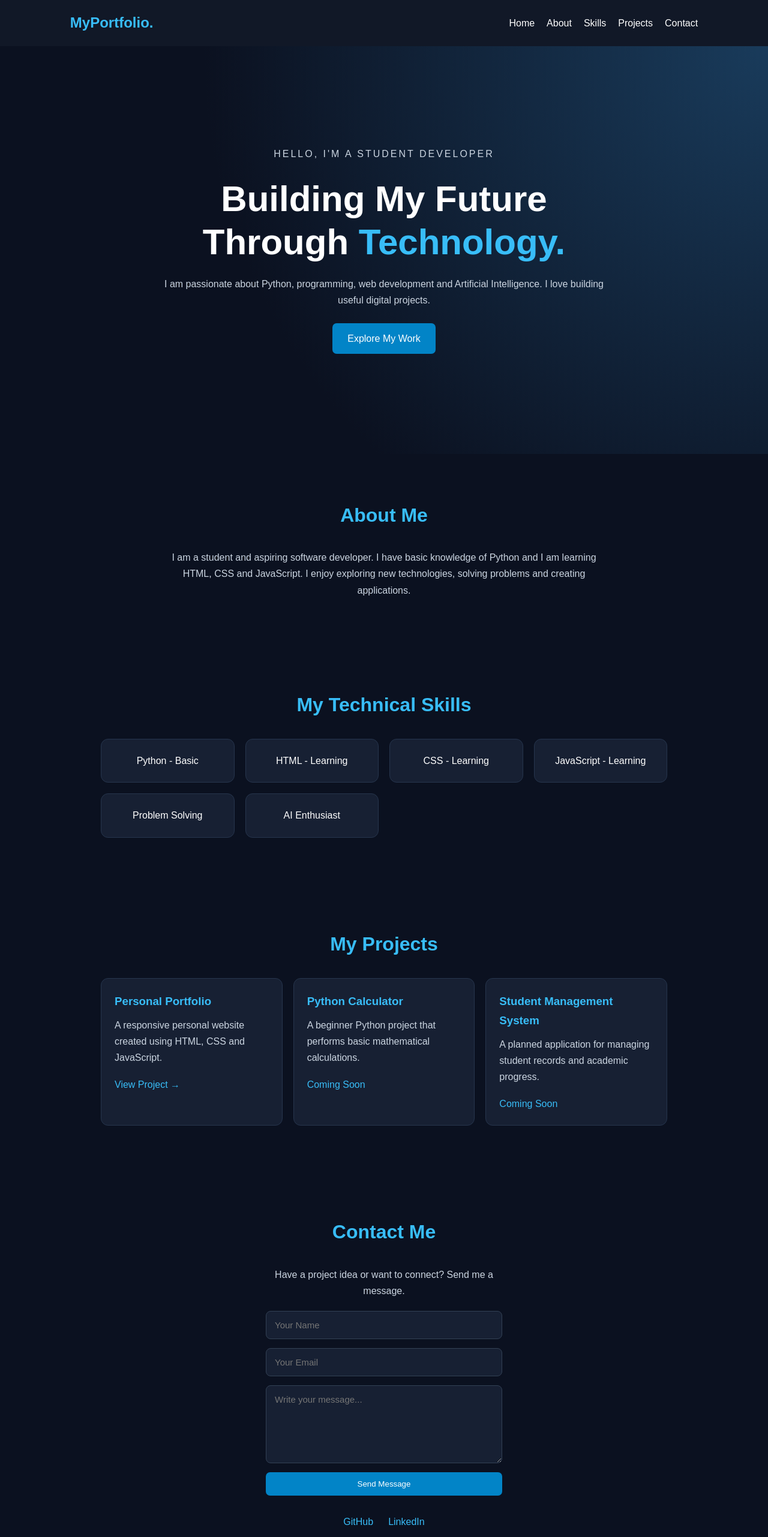
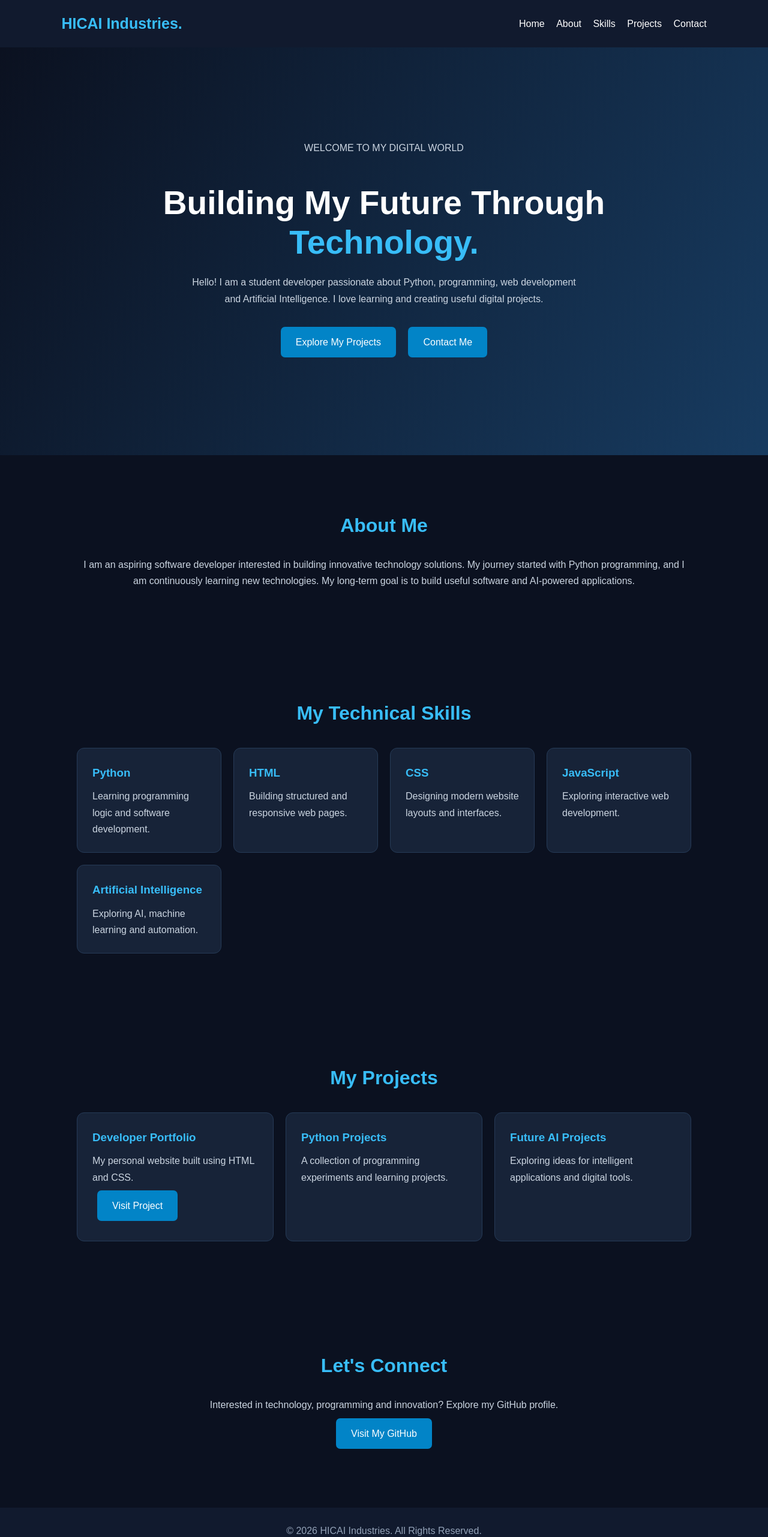
Before and after one commit to Hicai-industries/Harsh.github.io, a plain HTML site: page index.html in a window 1280 px wide. Shown: the top 2563 px of the page at 60% size. Drawn offline with Linux system fonts and the light colour scheme.

Commit message:
index.html

```diff
--- a/index.html
+++ b/index.html
@@ -4,8 +4,7 @@
 <head>
 <meta charset="UTF-8">
 <meta name="viewport" content="width=device-width, initial-scale=1.0">
-
-<title>My Developer Portfolio</title>
+<title>HICAI Industries | Developer Portfolio</title>
 
 <style>
 * {
@@ -22,240 +21,135 @@ body {
     line-height: 1.7;
 }
 
-:root {
-    --blue: #38bdf8;
-    --dark: #111827;
-    --card: #172033;
-}
-
 header {
-    background: var(--dark);
-    position: sticky;
-    top: 0;
-    z-index: 100;
-}
-
-.navbar {
-    max-width: 1200px;
-    margin: auto;
-    padding: 18px 6%;
+    background: #111a2e;
+    padding: 18px 8%;
     display: flex;
     justify-content: space-between;
     align-items: center;
+    flex-wrap: wrap;
+    gap: 12px;
+    position: sticky;
+    top: 0;
+    z-index: 10;
 }
 
 .logo {
-    color: var(--blue);
-    font-size: 24px;
+    font-size: 25px;
+    font-weight: bold;
+    color: #38bdf8;
 }
 
-.navbar ul {
-    display: flex;
-    gap: 20px;
-    list-style: none;
+nav a {
+    color: white;
+    text-decoration: none;
+    margin-left: 15px;
 }
 
-.navbar a {
-    text-decoration: none;
-    color: white;
+nav a:hover {
+    color: #38bdf8;
 }
 
-.navbar a:hover {
-    color: var(--blue);
+section {
+    padding: 90px 10%;
+    text-align: center;
 }
 
 .hero {
     min-height: 85vh;
     display: flex;
+    flex-direction: column;
     justify-content: center;
-    align-items: center;
-    text-align: center;
-    padding: 60px 10%;
-    background: radial-gradient(circle at top right,
-        #193b5b, #0b1120 65%);
-}
-
-.hero-content {
-    max-width: 750px;
-}
-
-.intro {
-    color: var(--blue);
-    letter-spacing: 3px;
+    background: linear-gradient(120deg, #0b1120, #173b60);
 }
 
 .hero h1 {
-    font-size: clamp(36px, 6vw, 60px);
+    font-size: clamp(32px, 6vw, 55px);
     line-height: 1.2;
     margin: 20px 0;
 }
 
-.hero h1 span {
-    color: var(--blue);
+.highlight {
+    color: #38bdf8;
 }
 
 .hero p {
     color: #cbd5e1;
-    margin-bottom: 25px;
+    max-width: 650px;
+    margin: 0 auto 25px;
 }
 
 .btn {
     display: inline-block;
-    padding: 12px 25px;
     background: #0284c7;
     color: white;
+    padding: 12px 25px;
+    border-radius: 7px;
     text-decoration: none;
-    border-radius: 7px;
-    transition: 0.3s;
-    border: none;
-    cursor: pointer;
+    margin: 8px;
 }
 
 .btn:hover {
     background: #0369a1;
-    transform: translateY(-3px);
 }
 
-section:not(.hero) {
-    max-width: 1200px;
-    margin: auto;
-    padding: 75px 10%;
+h2 {
+    font-size: 32px;
+    margin-bottom: 25px;
+    color: #38bdf8;
 }
 
-section h2 {
-    color: var(--blue);
-    font-size: 32px;
-    text-align: center;
-    margin-bottom: 30px;
+.card-container {
+    display: grid;
+    grid-template-columns: repeat(auto-fit, minmax(220px, 1fr));
+    gap: 20px;
+    margin-top: 30px;
 }
 
-.about-text {
-    text-align: center;
-    color: #cbd5e1;
-    max-width: 750px;
-    margin: auto;
+.card {
+    background: #172338;
+    padding: 25px;
+    border-radius: 12px;
+    border: 1px solid #263b57;
+    text-align: left;
 }
 
-.skills-container,
-.projects-container {
-    display: grid;
-    grid-template-columns:
-        repeat(auto-fit, minmax(180px, 1fr));
-    gap: 18px;
-}
-
-.skill, .project-card {
-    background: var(--card);
-    padding: 22px;
-    border: 1px solid #26354d;
-    border-radius: 12px;
-    transition: 0.3s;
-}
-
-.skill {
-    text-align: center;
-}
-
-.skill:hover,
-.project-card:hover {
-    transform: translateY(-5px);
-    border-color: var(--blue);
-}
-
-.project-card h3 {
-    color: var(--blue);
+.card h3 {
+    color: #38bdf8;
     margin-bottom: 10px;
 }
 
-.project-card p {
+.card p {
     color: #cbd5e1;
-    margin-bottom: 18px;
 }
 
-.project-link {
-    color: var(--blue);
-    text-decoration: none;
-}
-
-/* CONTACT FORM */
-
-.contact {
-    max-width: 650px !important;
-    text-align: center;
-}
-
-.contact p {
+section p {
     color: #cbd5e1;
-    margin-bottom: 20px;
-}
-
-form {
-    display: flex;
-    flex-direction: column;
-    gap: 15px;
-    text-align: left;
-}
-
-input, textarea {
-    width: 100%;
-    padding: 14px;
-    border-radius: 8px;
-    border: 1px solid #334155;
-    background: var(--card);
-    color: white;
-    font-size: 15px;
-    font-family: inherit;
-}
-
-input:focus, textarea:focus {
-    outline: 2px solid var(--blue);
-}
-
-textarea {
-    min-height: 130px;
-    resize: vertical;
-}
-
-#form-message {
-    color: var(--blue);
-    margin-top: 12px;
-}
-
-/* SOCIAL LINKS */
-
-.social-links {
-    display: flex;
-    justify-content: center;
-    gap: 25px;
-    margin-top: 30px;
-}
-
-.social-links a {
-    color: var(--blue);
-    text-decoration: none;
 }
 
 footer {
-    background: var(--dark);
+    background: #111a2e;
     text-align: center;
     padding: 25px;
     color: #94a3b8;
 }
 
-@media(max-width: 650px) {
-    .navbar {
-        flex-direction: column;
-        gap: 15px;
+@media(max-width: 600px) {
+    header {
+        justify-content: center;
     }
 
-    .navbar ul {
-        flex-wrap: wrap;
-        justify-content: center;
-        gap: 12px;
+    nav {
+        text-align: center;
     }
 
-    section:not(.hero) {
-        padding: 55px 7%;
+    nav a {
+        display: inline-block;
+        margin: 5px;
+    }
+
+    section {
+        padding: 65px 7%;
     }
 }
 </style>
@@ -263,230 +157,138 @@ footer {
 
 <body>
 
-<!-- NAVBAR -->
+<header>
+    <div class="logo">HICAI Industries.</div>
 
-<header>
-<nav class="navbar">
-    <h2 class="logo">MyPortfolio.</h2>
-
-    <ul>
-        <li><a href="#home">Home</a></li>
-        <li><a href="#about">About</a></li>
-        <li><a href="#skills">Skills</a></li>
-        <li><a href="#projects">Projects</a></li>
-        <li><a href="#contact">Contact</a></li>
-    </ul>
+    <nav>
+        <a href="#home">Home</a>
+        <a href="#about">About</a>
+        <a href="#skills">Skills</a>
+        <a href="#projects">Projects</a>
+        <a href="#contact">Contact</a>
     </nav>
 </header>
 
-<!-- HOME -->
+<section class="hero" id="home">
 
-<section id="home" class="hero">
-<div class="hero-content">
-
-    <p class="intro">HELLO, I'M A STUDENT DEVELOPER</p>
+    <p>WELCOME TO MY DIGITAL WORLD</p>
 
     <h1>
-        Building My Future
-        Through <span>Technology.</span>
+        Building My Future Through
+        <span class="highlight">Technology.</span>
     </h1>
 
     <p>
-        I am passionate about Python, programming,
-        web development and Artificial Intelligence.
-        I love building useful digital projects.
+        Hello! I am a student developer passionate about
+        Python, programming, web development and Artificial
+        Intelligence. I love learning and creating useful
+        digital projects.
     </p>
 
-    <a href="#projects" class="btn">Explore My Work</a>
+    <div>
+        <a href="#projects" class="btn">Explore My Projects</a>
+        <a href="#contact" class="btn">Contact Me</a>
+    </div>
 
-</div>
 </section>
 
-<!-- ABOUT -->
+<section id="about">
 
-<section id="about">
     <h2>About Me</h2>
 
-    <p class="about-text">
-        I am a student and aspiring software developer.
-        I have basic knowledge of Python and I am learning
-        HTML, CSS and JavaScript.
+    <p>
+        I am an aspiring software developer interested in
+        building innovative technology solutions.
+        My journey started with Python programming,
+        and I am continuously learning new technologies.
+        My long-term goal is to build useful software
+        and AI-powered applications.
+    </p>
 
-        I enjoy exploring new technologies,
-        solving problems and creating applications.
-    </p>
 </section>
 
-<!-- SKILLS -->
+<section id="skills">
 
-<section id="skills">
     <h2>My Technical Skills</h2>
 
-<div class="skills-container">
-    <div class="skill">Python - Basic</div>
-    <div class="skill">HTML - Learning</div>
-    <div class="skill">CSS - Learning</div>
-    <div class="skill">JavaScript - Learning</div>
-    <div class="skill">Problem Solving</div>
-    <div class="skill">AI Enthusiast</div>
-</div>
-</section>
+    <div class="card-container">
 
-<!-- PROJECTS -->
-
-<section id="projects">
-<h2>My Projects</h2>
-
-<div class="projects-container">
-
-    <div class="project-card">
-        <h3>Personal Portfolio</h3>
-        <p>
-            A responsive personal website created
-            using HTML, CSS and JavaScript.
-        </p>
-        <a href="#home" class="project-link">
-            View Project →
-        </a>
+        <div class="card">
+            <h3>Python</h3>
+            <p>Learning programming logic and software development.</p>
         </div>
 
-    <div class="project-card">
-        <h3>Python Calculator</h3>
-        <p>
-            A beginner Python project that performs
-            basic mathematical calculations.
-        </p>
-        <span class="project-link">Coming Soon</span>
+        <div class="card">
+            <h3>HTML</h3>
+            <p>Building structured and responsive web pages.</p>
         </div>
 
-    <div class="project-card">
-        <h3>Student Management System</h3>
-        <p>
-            A planned application for managing
-            student records and academic progress.
-        </p>
-        <span class="project-link">Coming Soon</span>
+        <div class="card">
+            <h3>CSS</h3>
+            <p>Designing modern website layouts and interfaces.</p>
         </div>
 
+        <div class="card">
+            <h3>JavaScript</h3>
+            <p>Exploring interactive web development.</p>
         </div>
-</section>
 
-<!-- CONTACT -->
-
-<section id="contact" class="contact">
-
-<h2>Contact Me</h2>
-
-<p>
-    Have a project idea or want to connect?
-    Send me a message.
-</p>
-
-<form id="contactForm">
-
-    <input
-        type="text"
-        id="name"
-        placeholder="Your Name"
-        required
-    >
-
-    <input
-        type="email"
-        id="email"
-        placeholder="Your Email"
-        required
-    >
-
-    <textarea
-        id="message"
-        placeholder="Write your message..."
-        required
-    ></textarea>
-
-    <button type="submit" class="btn">
-        Send Message
-    </button>
-
-</form>
-
-<p id="form-message" aria-live="polite"></p>
-
-<div class="social-links">
-
-    <a href="https://github.com/"
-       target="_blank" rel="noopener noreferrer">
-       GitHub
-    </a>
-
-    <a href="https://www.linkedin.com/"
-       target="_blank" rel="noopener noreferrer">
-       LinkedIn
-    </a>
+        <div class="card">
+            <h3>Artificial Intelligence</h3>
+            <p>Exploring AI, machine learning and automation.</p>
+        </div>
 
     </div>
 
 </section>
 
-<!-- FOOTER -->
+<section id="projects">
+
+    <h2>My Projects</h2>
+
+    <div class="card-container">
+
+        <div class="card">
+            <h3>Developer Portfolio</h3>
+            <p>My personal website built using HTML and CSS.</p>
+            <a class="btn" href="https://hicai-industries.github.io/Harsh.github.io/" target="_blank">Visit Project</a>
+        </div>
+
+        <div class="card">
+            <h3>Python Projects</h3>
+            <p>A collection of programming experiments and learning projects.</p>
+        </div>
+
+        <div class="card">
+            <h3>Future AI Projects</h3>
+            <p>Exploring ideas for intelligent applications and digital tools.</p>
+        </div>
+
+    </div>
+
+</section>
+
+<section id="contact">
+
+    <h2>Let's Connect</h2>
+
+    <p>
+        Interested in technology, programming and innovation?
+        Explore my GitHub profile.
+    </p>
+
+    <a class="btn"
+       href="https://github.com/Hicai-industries"
+       target="_blank">
+       Visit My GitHub
+    </a>
+
+</section>
 
 <footer>
-    <p>
-        © <span id="year"></span>
-        My Portfolio. Built with HTML, CSS and JavaScript.
-    </p>
+    <p>© 2026 HICAI Industries. All Rights Reserved.</p>
+    <p>Designed and Developed with Passion.</p>
 </footer>
-
-<script>
-
-// Automatically update year
-
-document.getElementById("year").textContent =
-    new Date().getFullYear();
-
-// Contact form
-
-const form = document.getElementById("contactForm");
-
-form.addEventListener("submit", function(event) {
-
-    event.preventDefault();
-
-    const name = document.getElementById("name").value.trim();
-    const email = document.getElementById("email").value.trim();
-    const message = document.getElementById("message").value.trim();
-
-    if (!name || !email || !message) {
-        document.getElementById("form-message").textContent =
-            "Please complete all fields.";
-        return;
-    }
-
-    const recipient = "your-email@example.com";
-
-    const subject = encodeURIComponent(
-        "Portfolio enquiry from " + name
-    );
-
-    const body = encodeURIComponent(
-        "Name: " + name +
-        "\nEmail: " + email +
-        "\nMessage: " + message
-    );
-
-    document.getElementById("form-message").textContent =
-        "Opening your email application...";
-
-    window.location.href =
-        "mailto:" + recipient +
-        "?subject=" + subject +
-        "&body=" + body;
-
-});
-
-console.log("Portfolio website loaded successfully!");
-
-</script>
 
 </body>
 </html>
```
Lines whose indentation alone changed are shown as unchanged.
